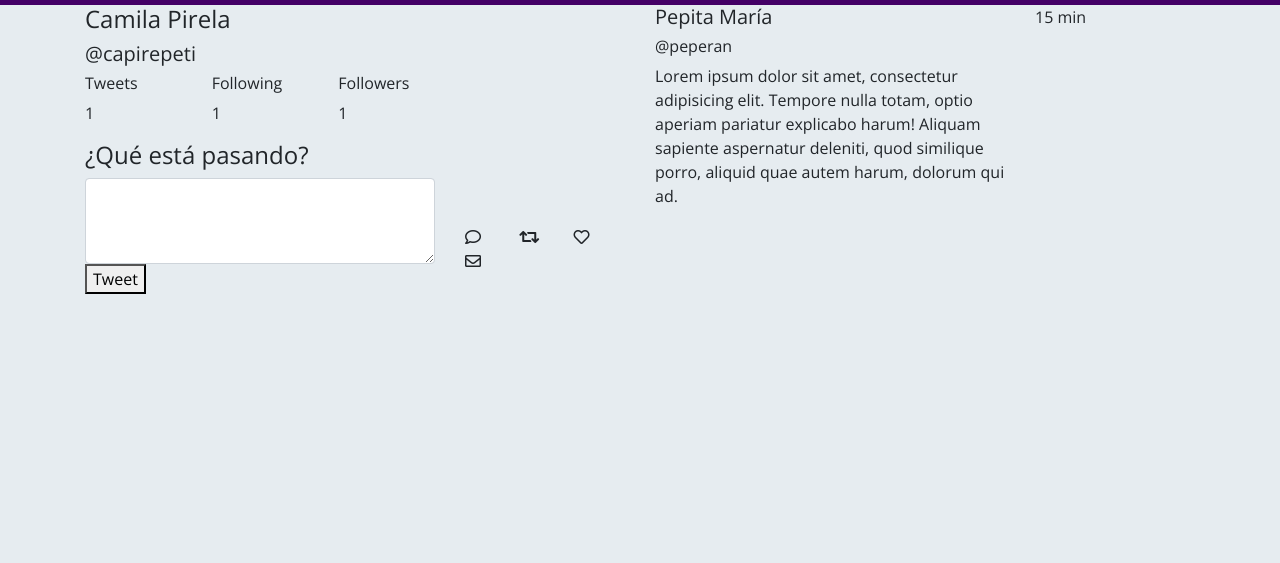
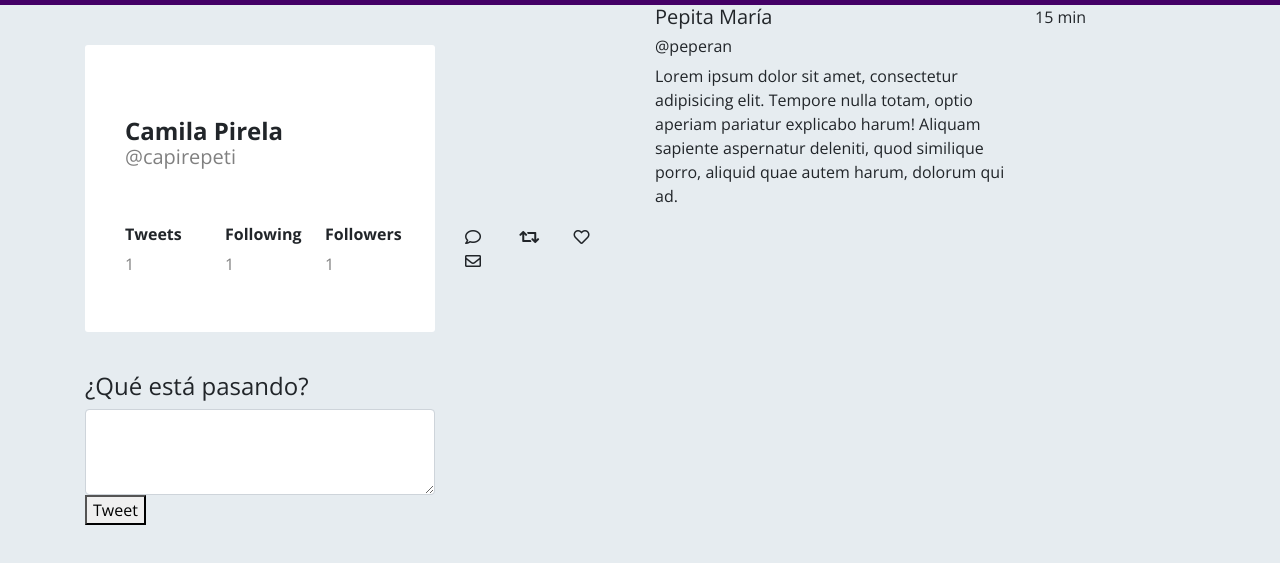
Before and after one commit to Camipi/Examen_2, a website: page public/index.html in a window 1280 px wide. Shown: the part 45-608 px from the top of the page. Drawn offline with nearby package versions, Linux system fonts and the light colour scheme; files that its build step writes are made by us from their sources.

Commit message:
Second commit: Adds _content__profile.scss

```diff
--- /dev/null
+++ b/src/scss/_content__profile.scss
@@ -0,0 +1,43 @@
+.content__profile {
+	background-color: #ffffff;
+	border-radius: 3px;
+	padding: 5vh;
+	margin-top: 5vh;
+	margin-bottom: 5vh;
+}
+
+.content__profile-info h4 {
+	font-weight: 700;
+	line-height: .5;
+	margin-top: 5vh;
+}
+
+.content__profile-info h5 {
+	font-weight: 300;
+	color: #808080;
+	margin-bottom: 7vh;
+}
+
+.content__profile-tweet h6 {
+	font-weight: 700;
+}
+
+.content__profile-tweet p {
+	color: #808080;
+}
+
+.content__profile-following h6 {
+	font-weight: 700;
+}
+
+.content__profile-following p {
+	color: #808080;
+}
+
+.content__profile-followers h6 {
+	font-weight: 700;
+}
+
+.content__profile-followers p {
+	color: #808080;
+}
--- a/src/scss/app.scss
+++ b/src/scss/app.scss
@@ -1,2 +1,3 @@
 @import 'body';
 @import 'navbar';
+@import 'content__profile';
```
